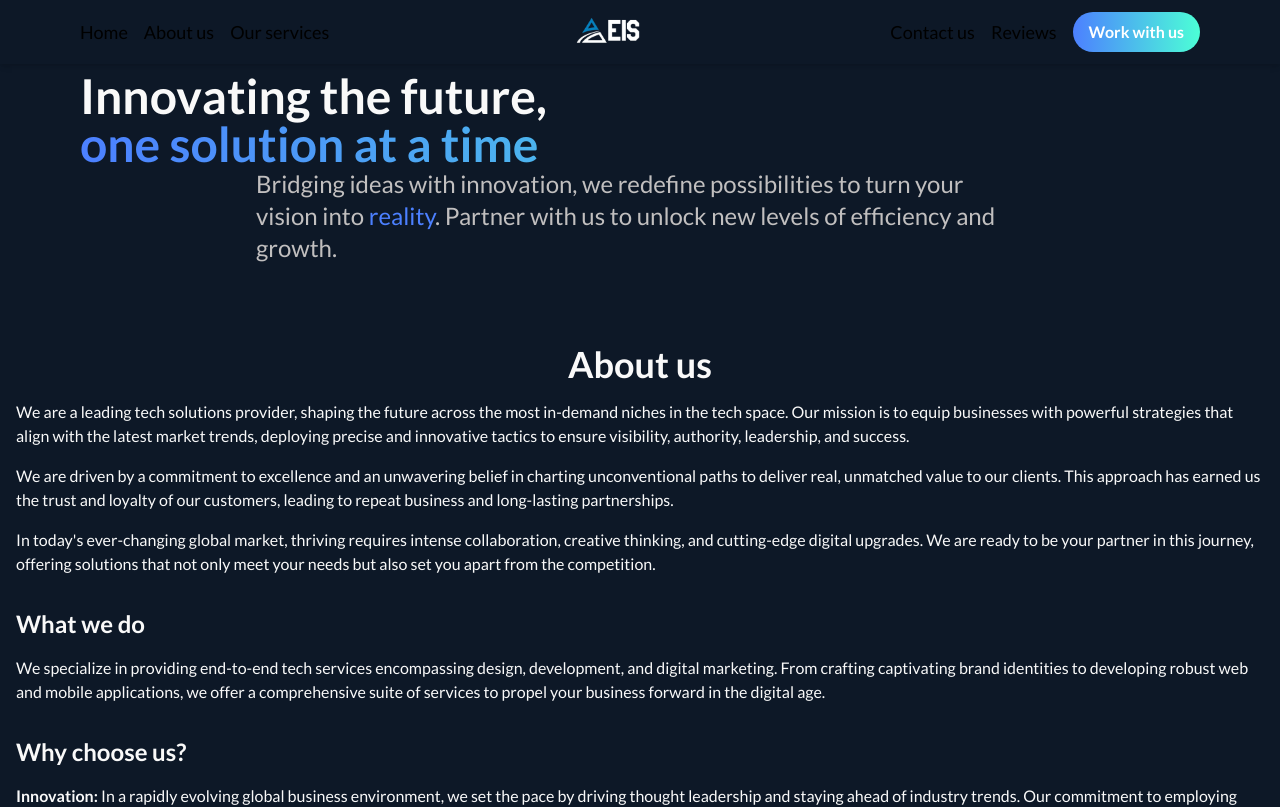
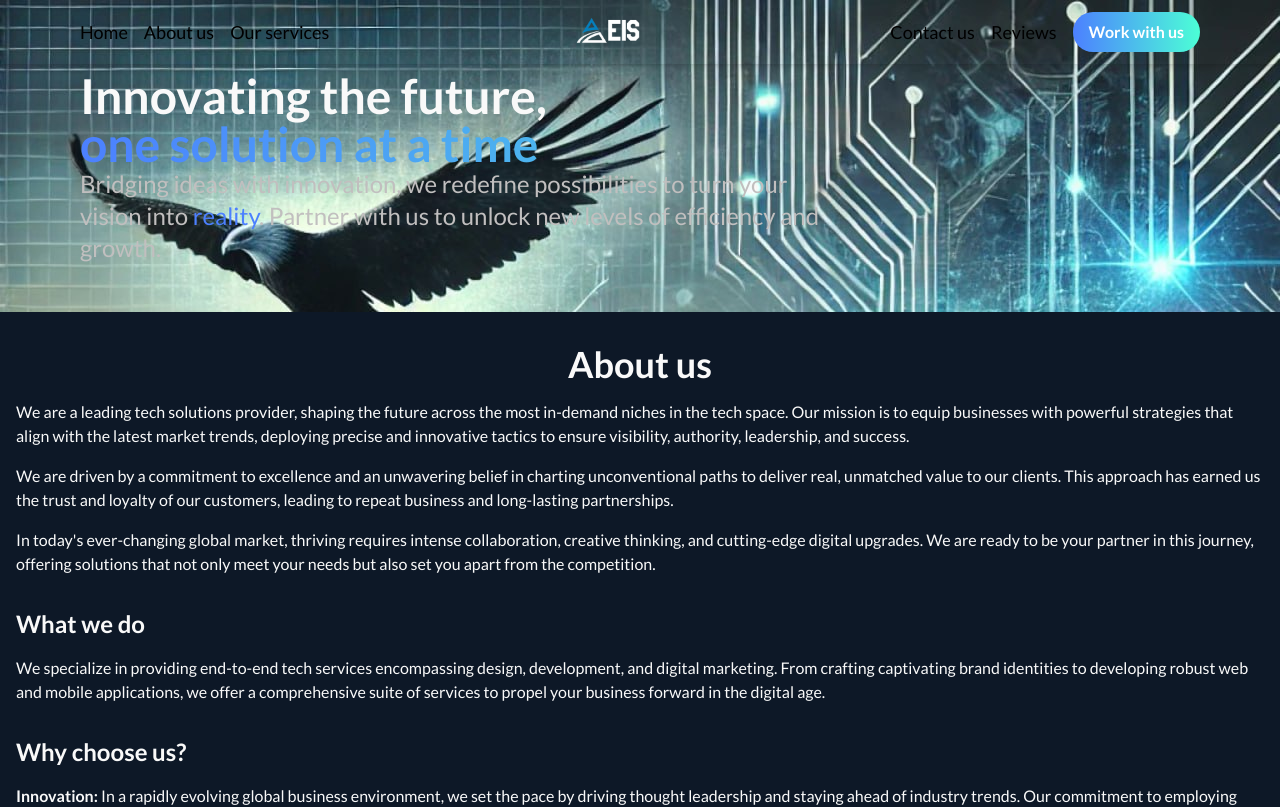
Before and after one commit to Akay74/swift-home, a Next.js app: page / in a window 1280 px wide. Shown: the top 807 px of the page. Built offline with nearby package versions, Linux system fonts and the light colour scheme.

Commit message:
💄 update style

```diff
--- a/components/Hero.jsx
+++ b/components/Hero.jsx
@@ -23,12 +23,7 @@ const Hero = () => {
   const navItems = ['Home', 'About us', 'Our services', 'Contact us', 'Reviews'];
 
   return (
-    <div style={{
-      backgroundImage: HeroImg,
-      backgroundSize: 'cover',
-      backgroundPosition: 'center',
-      backgroundRepeat: 'no-repeat',
-    }} className='pb-12'>
+    <div className='bg-hero pb-12'>
       <nav className="shadow-md">
         {/* Navbar content (unchanged) */}
         <div className="max-w-6xl mx-auto px-4">
@@ -131,7 +126,7 @@ const Hero = () => {
           Innovating the future,
         </h1>
         <h1 className="text-[32px] md:text-5xl font-bold bg-gradient-to-r from-[#4C80FF] to-[#4CFFD6] text-transparent bg-clip-text">one solution at a time</h1>
-        <p className="text-md md:text-2xl text-[#C1BFBF] max-w-3xl mx-auto">
+        <p className="text-md md:text-2xl text-[#C1BFBF] max-w-3xl">
           Bridging ideas with innovation, we redefine possibilities to turn your vision into <span className="text-[#4C80FF]">reality</span>.
           Partner with us to unlock new levels of efficiency and growth.
         </p>
```
